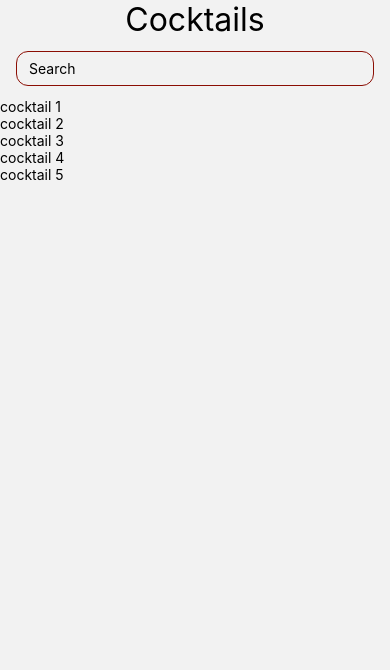
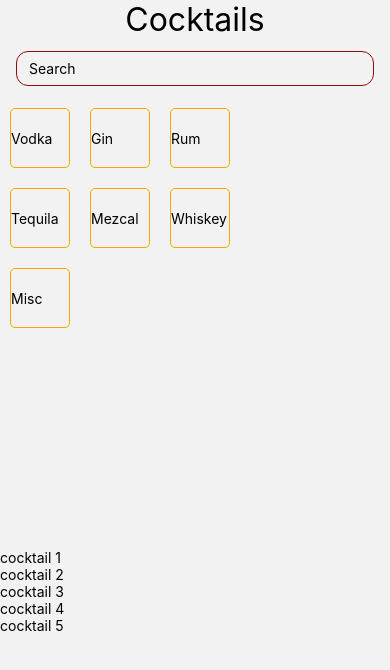
Before and after one commit to RnR63/Libations-Manual, a React Native app: screen /Home in a window 390 px wide. Shown: the top 670 px of the page. Built offline with nearby package versions, Linux system fonts and the light colour scheme.

Commit message:
merging with main

```diff
--- a/src/screens/Home.js
+++ b/src/screens/Home.js
@@ -16,8 +16,8 @@ import MenuItem from "../components/MenuItem";
 import SpiritBox from "../components/SpiritBox";
 import cocktailsTest from "../cocktailsTest";
 
-// const SPIRIT_TYPES = ["Vodka", "Gin", "Rum", "Tequila", "Mezcal", "Whiskey", "Misc"];
-// const windowWidth = Dimensions.get('window').width;
+const SPIRIT_TYPES = ["Vodka", "Gin", "Rum", "Tequila", "Mezcal", "Whiskey", "Misc"];
+const windowWidth = Dimensions.get('window').width;
 // const itemSize = (windowWidth - 50) / 3;
 
 const Home = ({ navigation }) => {
@@ -82,7 +82,7 @@ const Home = ({ navigation }) => {
         placeholder="Search"
         onChangeText={debouncedHandleTextChange}
       />
-      {/* <FlatList
+      <FlatList
         numColumns={3}
         data={SPIRIT_TYPES}
         keyExtractor={(item) => item}
@@ -96,7 +96,7 @@ const Home = ({ navigation }) => {
             }} // this will navigate to all cocktails with that same spirit
           />
         )}
-      /> */}
+      />
       <FlatList
         data={cocktails}
         keyExtractor={(item) => item.name}
```
